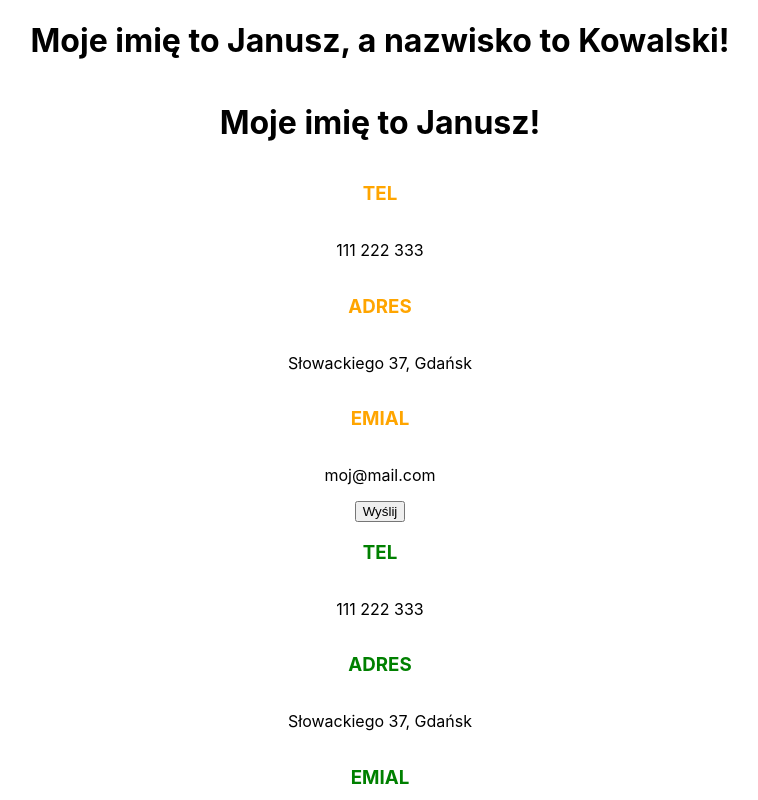
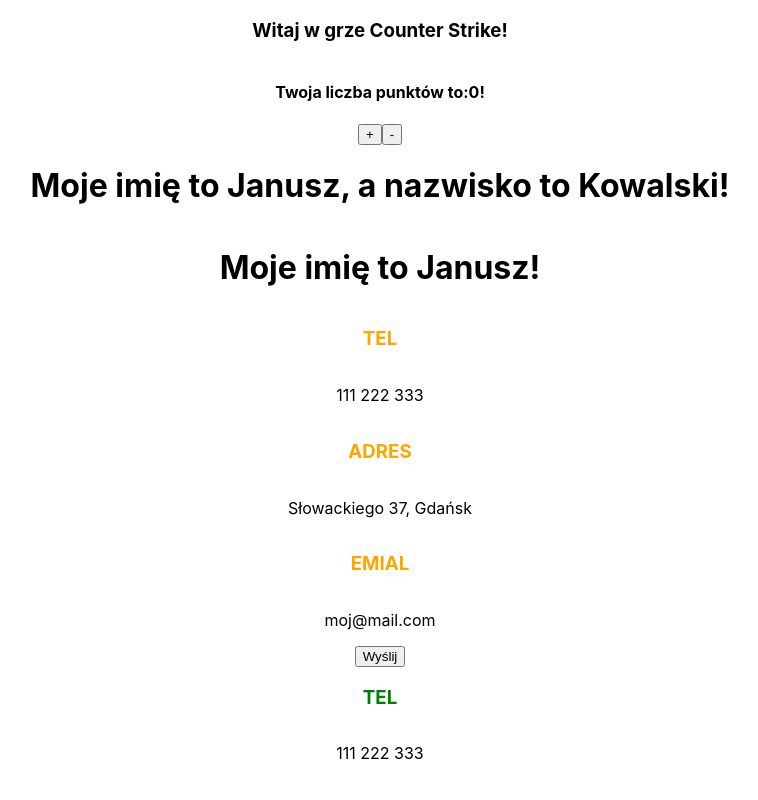
Before and after one commit to infoshareacademy/isareactrars, a React (Create React App) app in the folder my-app/: page / in a window 1280 px wide. Shown: the top 800 px of the page, without its empty margins (260-1018 px from the left). Built offline with nearby package versions, Linux system fonts and the light colour scheme; the HTML template or start-up script is replaced by a standard one.

Commit message:
Game component as state example

```diff
--- a/my-app/src/App.js
+++ b/my-app/src/App.js
@@ -1,8 +1,11 @@
 import { Wrapper } from './Wrapper';
 import { AboutMe } from './about-me/AboutMe';
+import { Game } from './game/Game';
+
 function App() {
   return (
     <Wrapper>
+        <Game name="Counter Strike" />
         <AboutMe />
     </Wrapper>
   );
--- /dev/null
+++ b/my-app/src/game/Game.js
@@ -0,0 +1,32 @@
+import { useState } from 'react';
+import styled from 'styled-components';
+
+const Score = styled.span`
+    color: ${props => props.isRed ? 'red' : 'black'}
+`;
+
+export const Game = ({ name }) => {
+    const [points, setPoints] = useState(0);
+
+    const increase = () => {
+        setPoints(points + 5);
+    }
+
+    const decrease = () => {
+        setPoints(points - 5);
+    }
+
+    return (
+        <>
+            <h3>Witaj w grze {name}!</h3>
+            <h4>
+                Twoja liczba punktów to:
+                <Score isRed={points < 0}>{points}</Score>!
+            </h4>
+            <div>
+                <button onClick={increase}>+</button>
+                <button onClick={decrease}>-</button>
+            </div>
+        </>
+    )
+}
```
